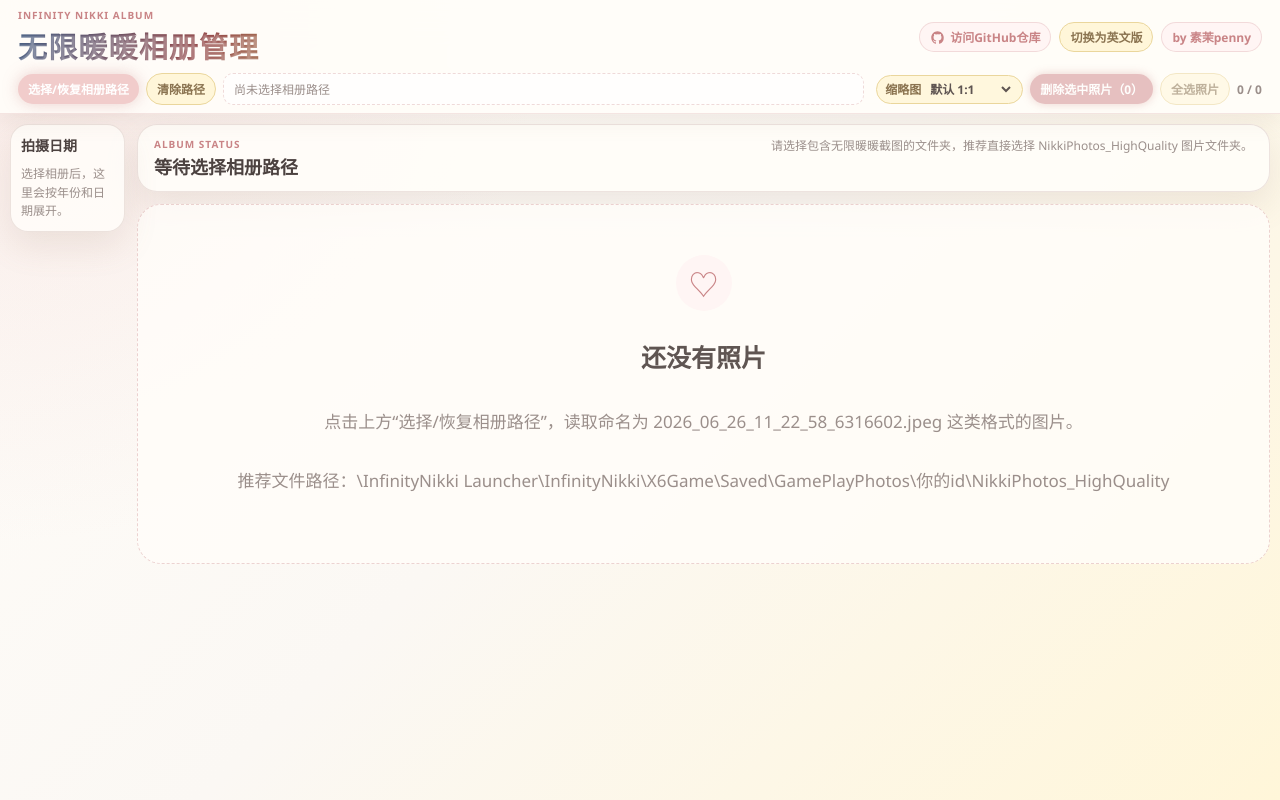
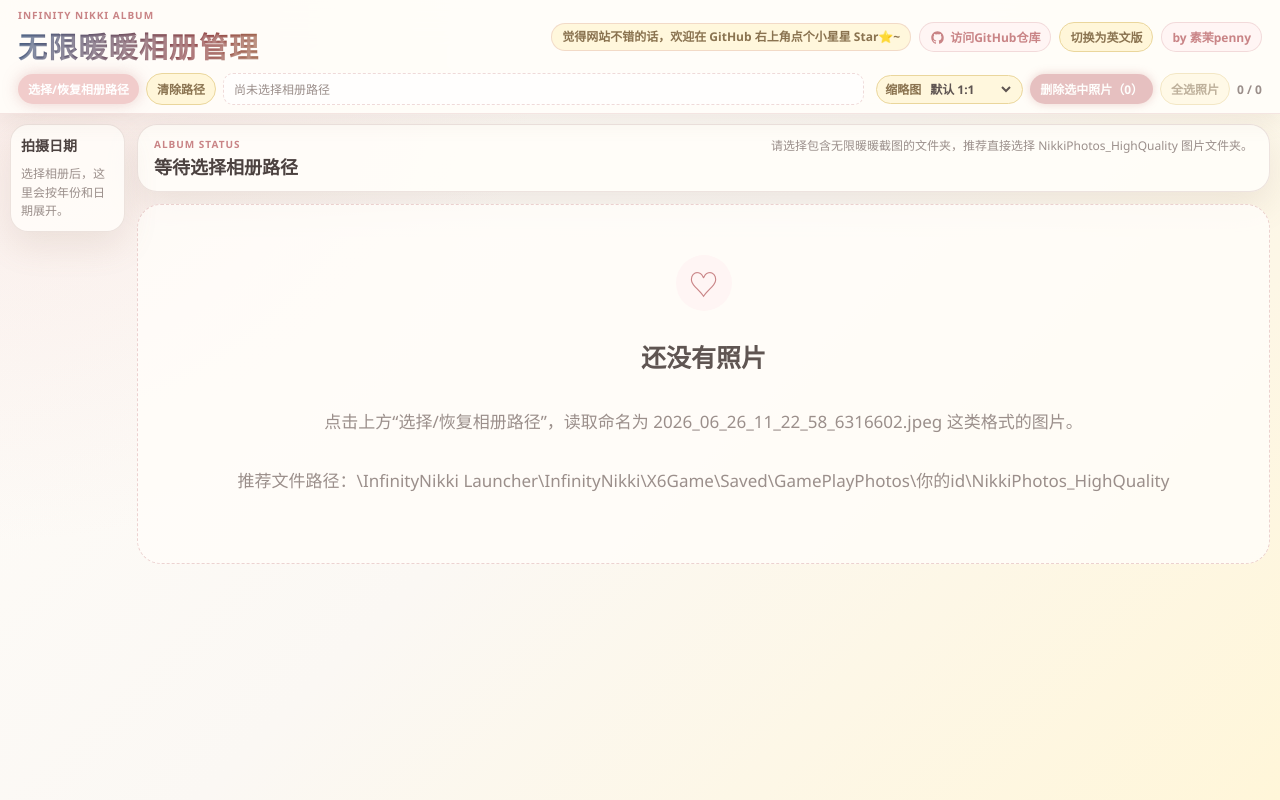
Before and after one commit to sumopenny/Infinity-Nikki-Album-Manager, a Vue app: page / in a window 1280 px wide. Built offline with nearby package versions, Linux system fonts and the light colour scheme.

Commit message:
更新README

```diff
--- a/src/components/TopBar.vue
+++ b/src/components/TopBar.vue
@@ -40,6 +40,7 @@
         <h1>{{ messages.title }}</h1>
       </div>
       <div class="brand-actions">
+        <span class="star-hint">{{ messages.starHint }}</span>
         <a
           class="github-link"
           href="https://github.com/sumopenny/Infinity-Nikki-Album-Manager"
--- a/src/i18n.ts
+++ b/src/i18n.ts
@@ -27,6 +27,7 @@
   }
   topBar: {
     title: string
+    starHint: string
     githubAria: string
     githubText: string
     languageButton: string
@@ -163,6 +164,7 @@
     },
     topBar: {
       title: '无限暖暖相册管理',
+      starHint: '觉得网站不错的话，欢迎在 GitHub 右上角点个小星星 Star⭐~',
       githubAria: '访问GitHub仓库',
       githubText: '访问GitHub仓库',
       languageButton: '切换为英文版',
@@ -239,6 +241,7 @@
     },
     topBar: {
       title: 'Infinity Nikki Album Manager',
+      starHint: 'Like this website? Please give it a Star⭐ on GitHub~',
       githubAria: 'Open GitHub repository',
       githubText: 'GitHub',
       languageButton: 'Switch to Chinese',
--- a/src/styles.css
+++ b/src/styles.css
@@ -131,7 +131,8 @@
 
 .signature,
 .github-link,
-.language-button {
+.language-button,
+.star-hint {
   padding: 5px 10px;
   border: 1px solid rgba(201, 132, 134, 0.24);
   border-radius: 999px;
@@ -154,6 +155,13 @@
   border-color: #ead69c;
   background: var(--yellow-soft);
   color: #8a7350;
+}
+
+.star-hint {
+  max-width: 380px;
+  background: rgba(255, 246, 217, 0.88);
+  color: #8a7350;
+  line-height: 1.35;
 }
 
 .github-link:hover,
```
Also changed, not shown: 1 other file (tests, documents, lock files or other folders).
